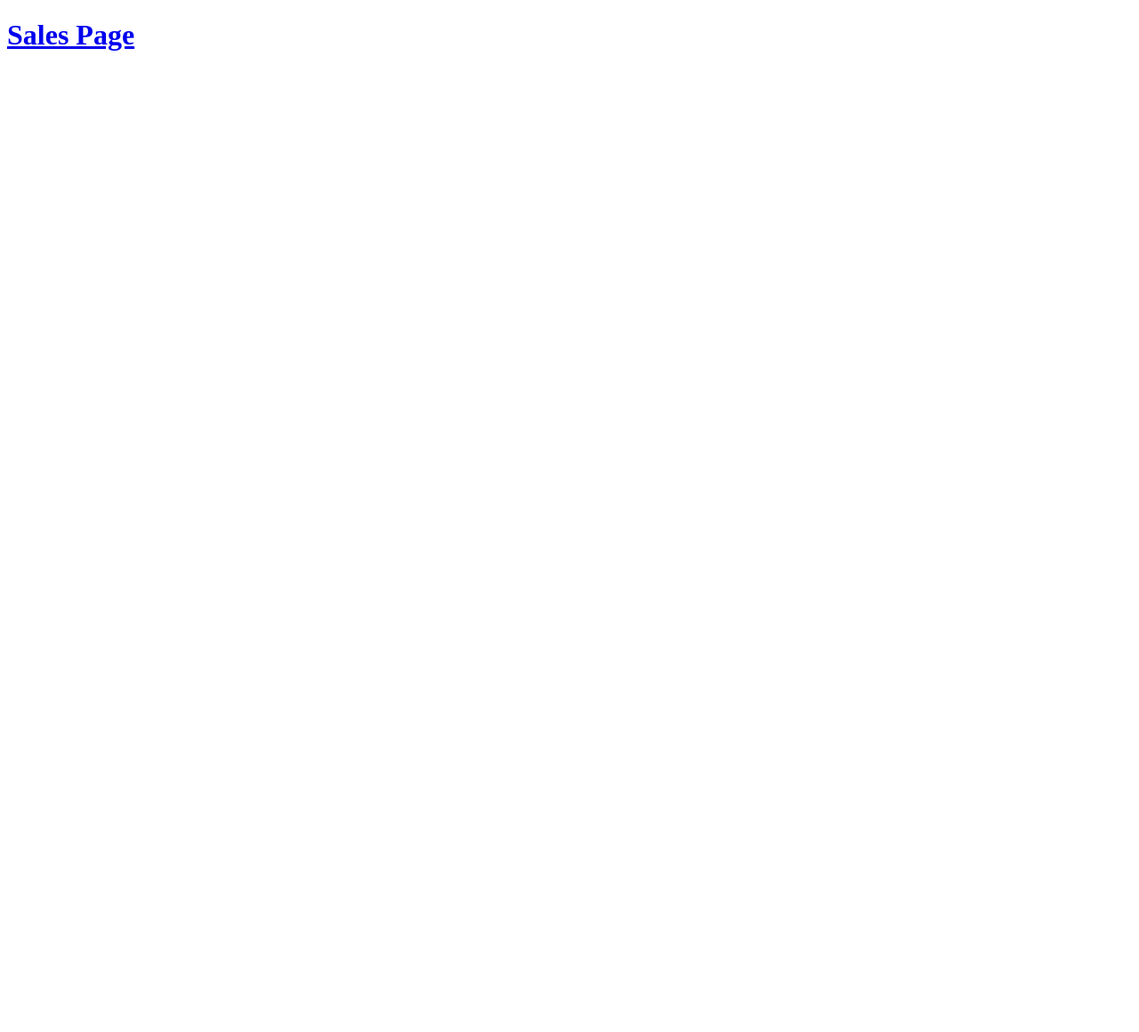
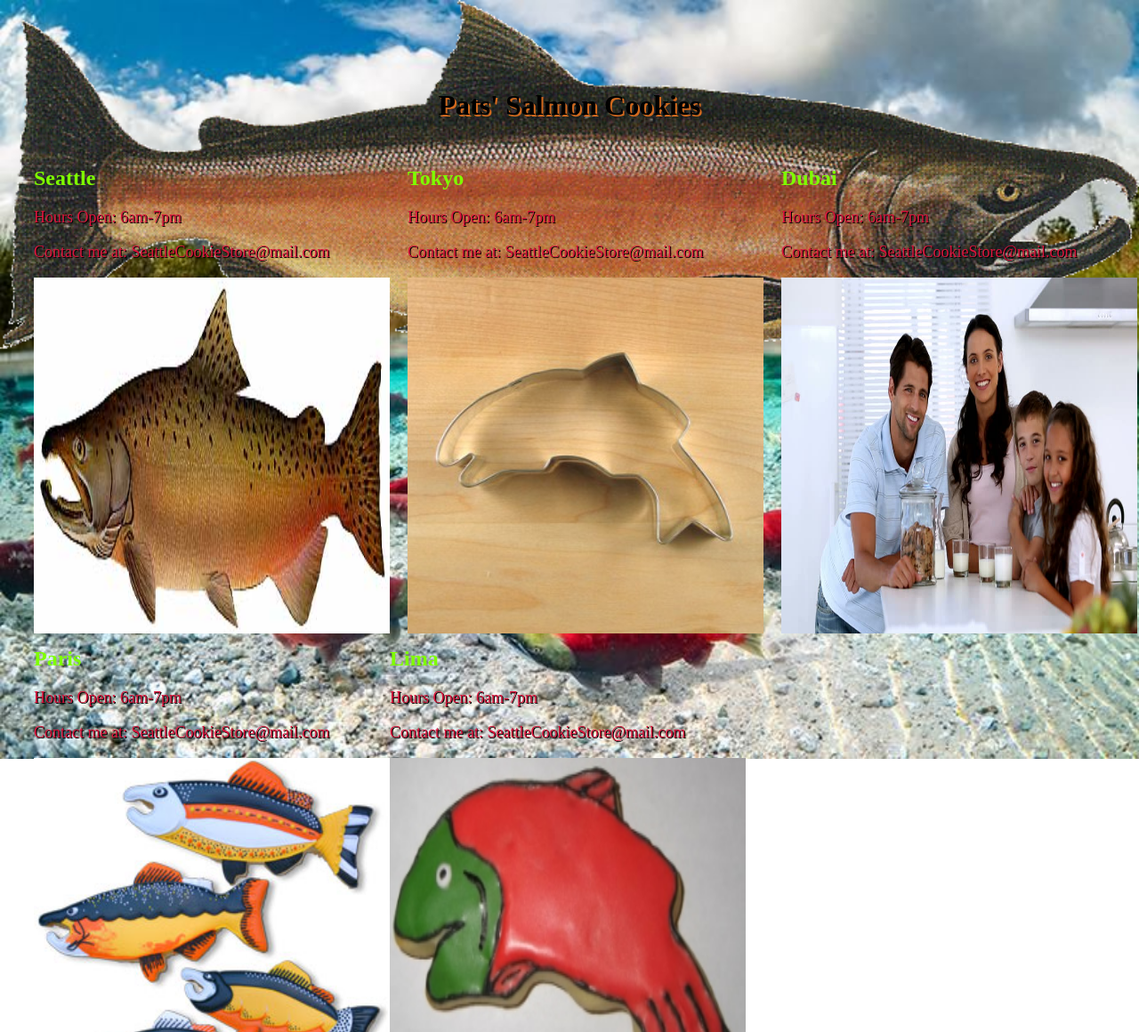
Before and after one commit to zachhornung/cookie-stand, a plain HTML site: page index.html in a window 1280 px wide. Shown: the top 1160 px of the page at 89% size. Before the commit the page ends 800 px from the top, so only its background shows below. Drawn offline with Linux system fonts and the light colour scheme.

Commit message:
added some last minute css

```diff
--- a/index.html
+++ b/index.html
@@ -1,8 +1,50 @@
 <!DOCTYPE html>
 <html>
   <head>
+    <!-- <link rel="stylesheet" href="reset.css"> -->
+    <link rel="stylesheet" href="style.css">
   </head>
   <body>
-    <h1><a href="sales.html">Sales Page</a></h1>
+    <header>
+      <h1>Pats' Salmon Cookies</h1>
+    </header>
+    <section id="a">
+      <div>
+        <h2>Seattle</h2>
+        <p>Hours Open: 6am-7pm</p>
+        <p>Contact me at: SeattleCookieStore@mail.com</p>
+        <img src="chinook.jpg">
+      </div>
+      <div>
+        <h2>Tokyo</h2>
+        <p>Hours Open: 6am-7pm</p>
+        <p>Contact me at: SeattleCookieStore@mail.com</p>
+        <img src="cutter.jpeg">
+      </div>
+      <div>
+        <h2>Dubai</h2>
+        <p>Hours Open: 6am-7pm</p>
+        <p>Contact me at: SeattleCookieStore@mail.com</p>
+        <img src="family.jpg">
+      </div>
+    </section>
+    <section id="b">
+      <div>
+        <h2>Paris</h2>
+        <p>Hours Open: 6am-7pm</p>
+        <p>Contact me at: SeattleCookieStore@mail.com</p>
+        <img src="fish.jpg">
+      </div>
+      <div>
+        <h2>Lima</h2>
+        <p>Hours Open: 6am-7pm</p>
+        <p>Contact me at: SeattleCookieStore@mail.com</p>
+        <img src="frosted-cookie.jpg">
+      </div>
+    </section>
+    <img src="shirt.jpg">
+    <footer>
+      <p><a href="sales.html">Sales Page</a></p>
+    </footer>
   </body>
 </html>
--- /dev/null
+++ b/reset.css
@@ -0,0 +1,43 @@
+html, body, div, span, applet, object, iframe,
+h1, h2, h3, h4, h5, h6, p, blockquote, pre,
+a, abbr, acronym, address, big, cite, code,
+del, dfn, em, img, ins, kbd, q, s, samp,
+small, strike, strong, sub, sup, tt, var,
+b, u, i, center,
+dl, dt, dd, ol, ul, li,
+fieldset, form, label, legend,
+table, caption, tbody, tfoot, thead, tr, th, td,
+article, aside, canvas, details, embed,
+figure, figcaption, footer, header, hgroup,
+menu, nav, output, ruby, section, summary,
+time, mark, audio, video {
+	margin: 0;
+	padding: 0;
+	border: 0;
+	font-size: 100%;
+	font: inherit;
+	vertical-align: baseline;
+}
+/* HTML5 display-role reset for older browsers */
+article, aside, details, figcaption, figure,
+footer, header, hgroup, menu, nav, section {
+	display: block;
+}
+body {
+	line-height: 1;
+}
+ol, ul {
+	list-style: none;
+}
+blockquote, q {
+	quotes: none;
+}
+blockquote:before, blockquote:after,
+q:before, q:after {
+	content: '';
+	content: none;
+}
+table {
+	border-collapse: collapse;
+	border-spacing: 0;
+}
--- a/style.css
+++ b/style.css
@@ -1,3 +1,5 @@
+
+/* for sales page */
 table {
   border: 1px solid black;
 }
@@ -16,3 +18,51 @@ thead {
 th {
   border: 1px solid black;
 }
+
+/* end of sales page */
+
+/* for index page */
+
+
+body {
+  background-image: url("salmon.png"), url("salmon-background.jpg");
+  background-repeat: no-repeat;
+  background-position: center top;
+  background-size: 100%;
+
+}
+header {
+   color: black;
+   text-align: center;
+   text-shadow: 2px 2px chocolate;
+   margin-top: 100px;
+
+ }
+ h2 {
+   color: chartreuse;
+
+ }
+ img {
+   height: 400px;
+   width: 400px;
+ }
+ #a {
+   display: grid;
+   grid-template-columns: 400px 400px 400px;
+   grid-gap: 20px;
+   height:450px;
+   margin: 30px;
+ }
+ #b {
+   display: grid;
+   grid-template-columns: 400px 400px;
+   height: 450px;
+   margin: 30px;
+   margin-top: 90px;
+
+ }
+ p {
+   color: crimson;
+   text-shadow: 1px 1px black;
+   font-size: large;
+ }
```
Also changed, not shown: chinook.jpg (added), cutter.jpeg (added), family.jpg (added), fish.jpg (added), frosted-cookie.jpg (added), salmon-background.jpg (added), salmon.png (added), shirt.jpg (added).
